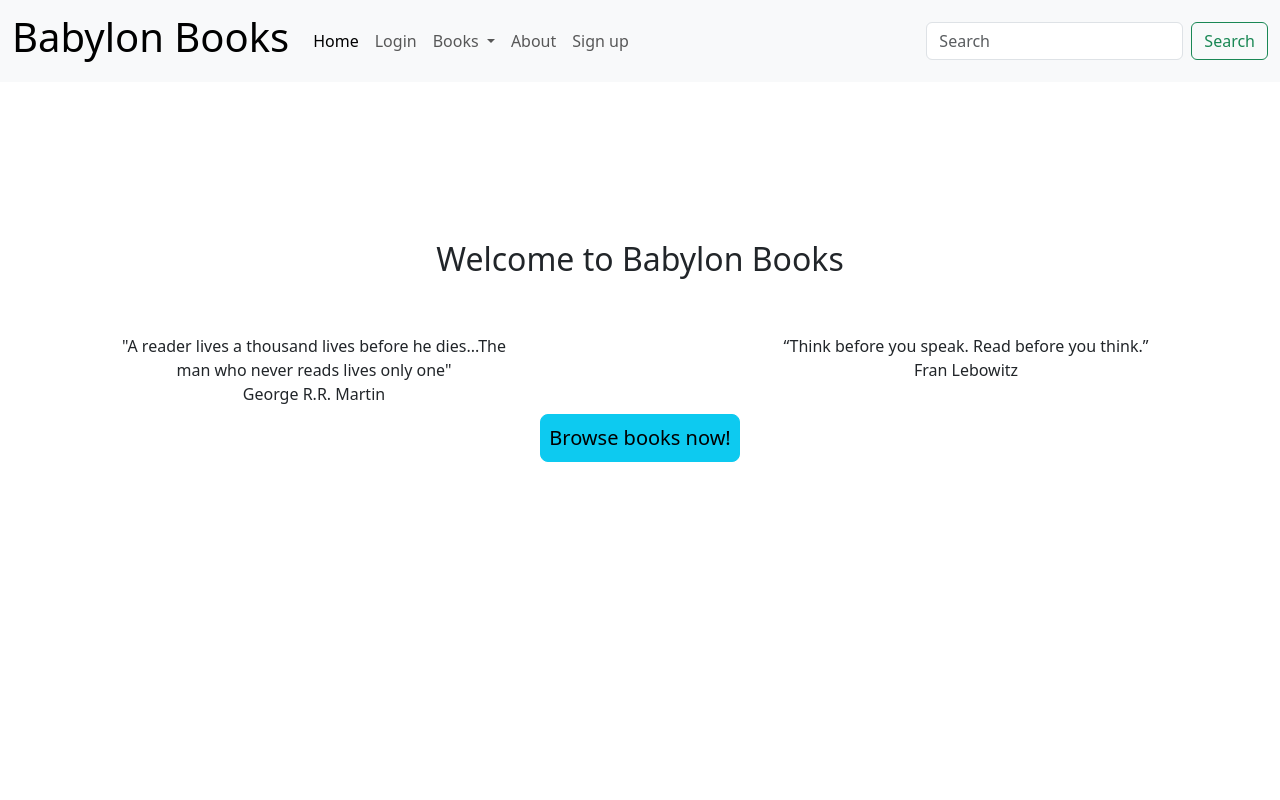
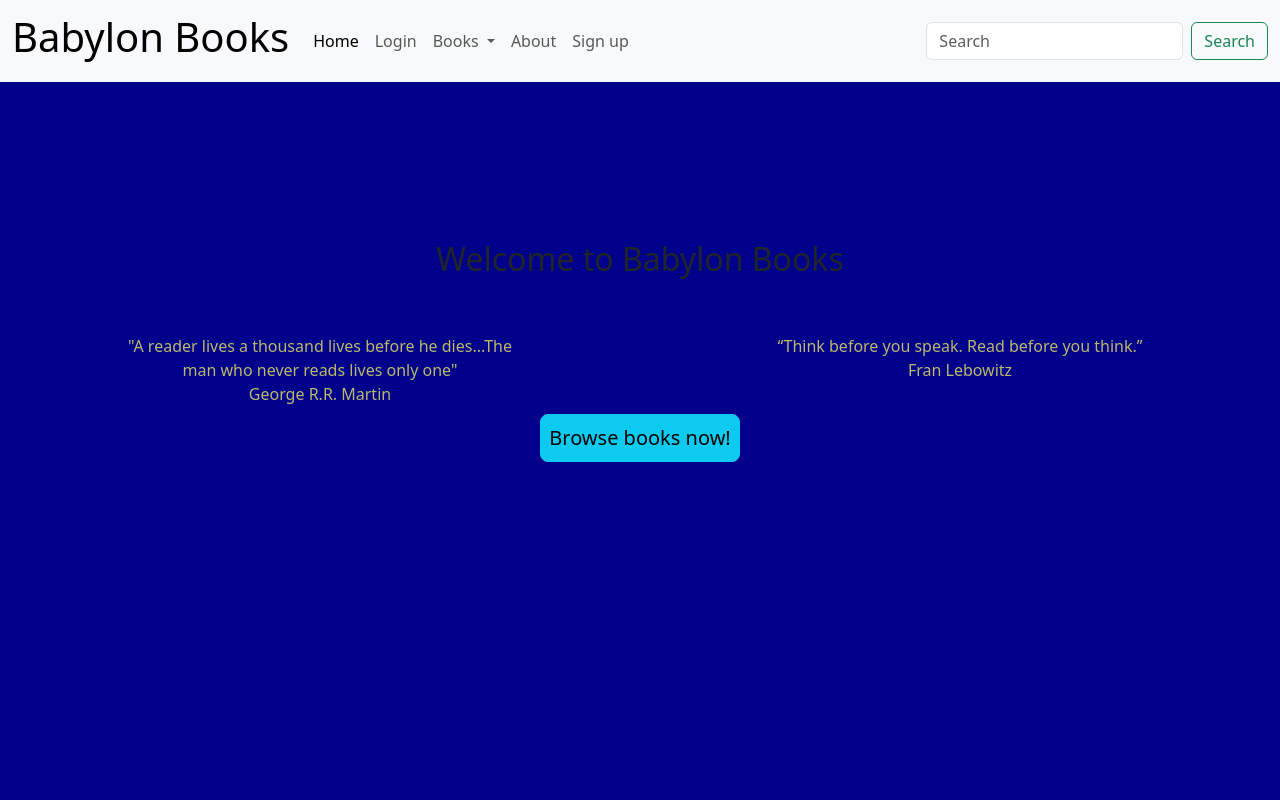
Before and after one commit to gazamcnulty/pp5-babylon-books, a Django app: page / in a window 1280 px wide. Run offline with Django 3.2, Linux system fonts and the light colour scheme.

Commit message:
added html body size layout, added footer

```diff
--- a/static/css/style.css
+++ b/static/css/style.css
@@ -0,0 +1,21 @@
+html,body
+{
+    width: 100%;
+    height: 100%;
+    margin: 0px;
+    padding: 0px;
+    overflow-x: hidden;
+}
+
+body {
+    background-color:darkblue;
+}
+
+
+.navbar {
+    background-color:aqua;
+}
+
+p {
+    color:darkkhaki;
+}
--- a/templates/base.html
+++ b/templates/base.html
@@ -24,6 +24,7 @@
     <br>
     <br>
     <br>
+    <main>
     {% if messages %}
         <div class="message-container"></div>
     {% endif %}
@@ -31,6 +32,20 @@
 
     {% block content %}
     {% endblock %}
+
+  </main>
+  <footer class="container-fluid mb-0 mt-5">
+    <div class="container footer_container">
+      <div class="row mb-0">
+        <div class="col-sm-4 text-center d-none d-sm-block">
+        </div>
+        <div class="col-sm-4 text-center d-none d-sm-block">
+        </div>
+        <div class="col-sm-4 text-center d-none d-sm-block">
+        </div>
+      </div>
+    </div>
+  </footer>
     <script src="https://cdn.jsdelivr.net/npm/@popperjs/core@2.11.8/dist/umd/popper.min.js" integrity="sha384-I7E8VVD/ismYTF4hNIPjVp/Zjvgyol6VFvRkX/vR+Vc4jQkC+hVqc2pM8ODewa9r" crossorigin="anonymous"></script>
     <script src="https://cdn.jsdelivr.net/npm/bootstrap@5.3.2/dist/js/bootstrap.min.js" integrity="sha384-BBtl+eGJRgqQAUMxJ7pMwbEyER4l1g+O15P+16Ep7Q9Q+zqX6gSbd85u4mG4QzX+" crossorigin="anonymous"></script>
   </body>
--- a/templates/index.html
+++ b/templates/index.html
@@ -2,10 +2,10 @@
 {% load static %}
 
 {% block content %}
-    <div class="row mt-5">
+    <div class="row gx-0 mt-5">
         <div class="col-12 mt-5">
             <h2 class="text-center mt-5">Welcome to Babylon Books</h2>
-            <div class="row mt-5">
+            <div class="row gx-0 mt-5">
                 <div class="col-4 mx-auto">
                     <p class="text-center m-2">"A reader lives a thousand lives before he dies...The man who never reads lives only one" <br> George R.R. Martin</p>
                 </div>
@@ -13,7 +13,7 @@
                     <p class="text-center m-2">“Think before you speak. Read before you think.” <br> Fran Lebowitz</p>
                 </div>
             </div>
-            <div class="row">
+            <div class="row gx-0">
                 <div class="col-12 text-center">
                         <a href="{% url 'books' %}" class="mx-auto p-4"><button type="button" class="btn btn-info btn-lg mx-auto p-2">Browse books now!</button></a>
                 </div>
```
